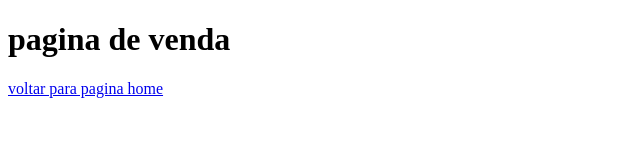
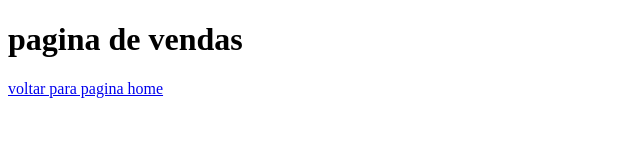
Before and after one commit to Dirlei007/aula-, a plain HTML site: page vendas.html in a window 1280 px wide. Shown: the full height of the page, 0-640 px from the left. Drawn offline with Linux system fonts and the light colour scheme.

Commit message:
Adicionado um s

```diff
--- a/vendas.html
+++ b/vendas.html
@@ -7,7 +7,7 @@
     <title>Document</title>
 </head>
 <body>
-   <h1>pagina de venda</h1>
+   <h1>pagina de vendas</h1>
 <a href="index.html">voltar para pagina home</a>
 </body>
 </html>
```
